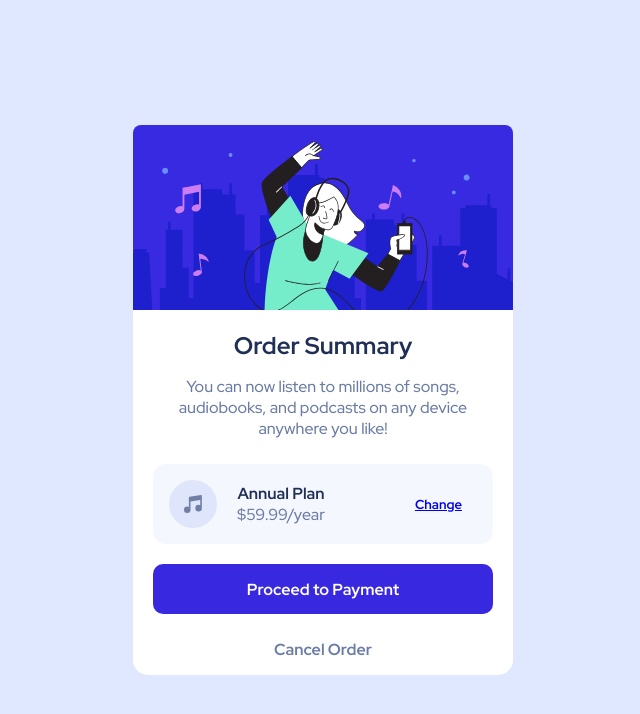
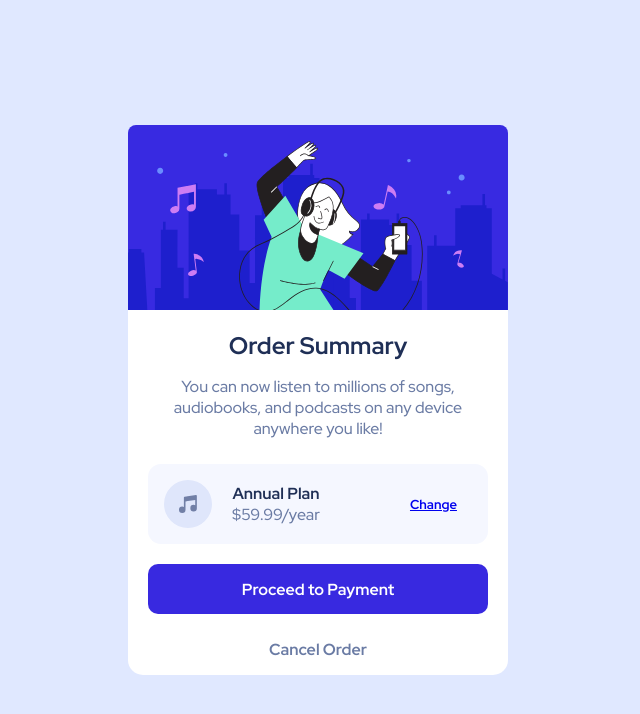
Before and after one commit to GustavoWong/Order-summary-component, a plain HTML site: page index.html in a window 1280 px wide. Shown: the whole page, without its empty margins (322-962 px from the left). Drawn offline with Linux system fonts and the light colour scheme; some packages are replaced by stand-ins of ours; a script that the page names is missing.

Commit message:
Update style.css

```diff
--- a/css/style.css
+++ b/css/style.css
@@ -21,14 +21,10 @@ body{
     display: flex;
     justify-content: center;
     align-items: center;
-    padding: 20px;
     background-color: var(--Pale-blue);
     font-family: 'Red Hat Display', sans-serif;
 }
 
-main{
-    padding: 0px 20px 0px 30px;
-}
 section{
     max-width: 380px;
     border-radius: 15px;
```
